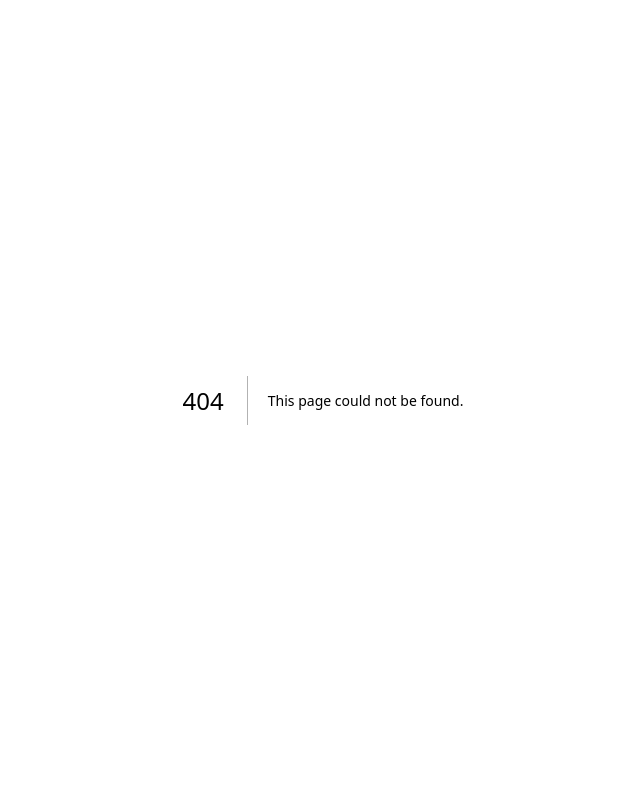
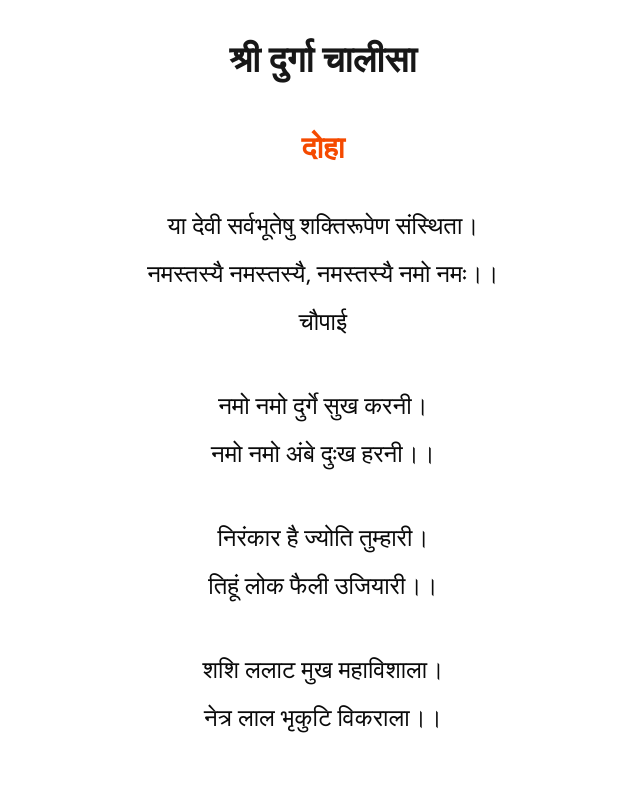
Before and after one commit to niikkhilsharma/hanuman-chalisa-website, a Next.js app: page /durga-chalisa in a window 1280 px wide. Before the commit this address had no page. Shown: the top 786 px of the page, without its empty margins (317-957 px from the left). Built offline with nearby package versions, Linux system fonts and the light colour scheme.

Commit message:
added durga chalisa

```diff
--- /dev/null
+++ b/app/durga-chalisa/page.tsx
@@ -0,0 +1,223 @@
+'use client'
+
+import { useState, useEffect } from 'react'
+
+export default function Home() {
+	const durgaChalisa = [
+		{
+			type: 'doha',
+			lines: ['दोहा'],
+		},
+		{
+			type: 'chaupai',
+			lines: ['या देवी सर्वभूतेषु शक्तिरूपेण संस्थिता।', 'नमस्तस्यै नमस्तस्यै, नमस्तस्यै नमो नमः।।', 'चौपाई'],
+		},
+		{
+			type: 'chaupai',
+			lines: ['नमो नमो दुर्गे सुख करनी।', 'नमो नमो अंबे दुःख हरनी।।'],
+		},
+		{
+			type: 'chaupai',
+			lines: ['निरंकार है ज्योति तुम्हारी।', 'तिहूं लोक फैली उजियारी।।'],
+		},
+		{
+			type: 'chaupai',
+			lines: ['शशि ललाट मुख महाविशाला।', 'नेत्र लाल भृकुटि विकराला।।'],
+		},
+		{
+			type: 'chaupai',
+			lines: ['रूप मातु को अधिक सुहावे।', 'दरश करत जन अति सुख पावे।।'],
+		},
+		{
+			type: 'chaupai',
+			lines: ['तुम संसार शक्ति लै कीना।', 'पालन हेतु अन्न धन दीना।।'],
+		},
+		{
+			type: 'chaupai',
+			lines: ['अन्नपूर्णा हुई जग पाला।', 'तुम ही आदि सुन्दरी बाला।।'],
+		},
+		{
+			type: 'chaupai',
+			lines: ['प्रलयकाल सब नाशन हारी।', 'तुम गौरी शिवशंकर प्यारी।।'],
+		},
+		{
+			type: 'chaupai',
+			lines: ['शिव योगी तुम्हरे गुण गावें।', 'ब्रह्मा विष्णु तुम्हें नित ध्यावें।।'],
+		},
+		{
+			type: 'chaupai',
+			lines: ['रूप सरस्वती को तुम धारा।', 'दे सुबुद्धि ऋषि मुनिन उबारा।।'],
+		},
+		{
+			type: 'chaupai',
+			lines: ['धरयो रूप नरसिंह को अम्बा।', 'परगट भई फाड़कर खम्बा।।'],
+		},
+		{
+			type: 'chaupai',
+			lines: ['रक्षा करि प्रह्लाद बचायो।', 'हिरण्याक्ष को स्वर्ग पठायो।।'],
+		},
+		{
+			type: 'chaupai',
+			lines: ['लक्ष्मी रूप धरो जग माहीं।', 'श्री नारायण अंग समाहीं।।'],
+		},
+		{
+			type: 'chaupai',
+			lines: ['क्षीरसिन्धु में करत विलासा।', 'दयासिन्धु दीजै मन आसा।।'],
+		},
+		{
+			type: 'chaupai',
+			lines: ['हिंगलाज में तुम्हीं भवानी।', 'महिमा अमित न जात बखानी।।'],
+		},
+		{
+			type: 'chaupai',
+			lines: ['मातंगी धूमावति माता।', 'भुवनेश्वरी बगला सुख दाता।।'],
+		},
+		{
+			type: 'chaupai',
+			lines: ['श्री भैरवी तारा जग तारिणी।', 'छिन्न भाल भव दुःख निवारिणी।।'],
+		},
+		{
+			type: 'chaupai',
+			lines: ['केहरि वाहन सोहे भवानी।', 'लांगुर वीर चलत अगवानी।।'],
+		},
+		{
+			type: 'chaupai',
+			lines: ['कर में खप्पर खड्ग विराजै।', 'जाको देख काल डर भाजै।।'],
+		},
+		{
+			type: 'chaupai',
+			lines: ['सोहै अस्त्र और त्रिशूला।', 'जाते उठत शत्रु हिय शूला।।'],
+		},
+		{
+			type: 'chaupai',
+			lines: ['नगरकोट में तुम्हीं विराजत।', 'तिहुंलोक में डंका बाजत।।'],
+		},
+		{
+			type: 'chaupai',
+			lines: ['शुंभ निशुंभ दानव तुम मारे।', 'रक्तबीज शंखन संहारे।।'],
+		},
+		{
+			type: 'chaupai',
+			lines: ['महिषासुर नृप अति अभिमानी।', 'जेहि अघ भार मही अकुलानी।।'],
+		},
+		{
+			type: 'chaupai',
+			lines: ['रूप कराल कालिका धारा।', 'सेन सहित तुम तिहि संहारा।।'],
+		},
+		{
+			type: 'chaupai',
+			lines: ['परी गाढ़ संतन पर जब जब।', 'भई सहाय मातु तुम तब तब।।'],
+		},
+		{
+			type: 'chaupai',
+			lines: ['अमरपुरी अरु बासव लोका।', 'तव महिमा सब रहें अशोका।।'],
+		},
+		{
+			type: 'chaupai',
+			lines: ['ज्वाला में है ज्योति तुम्हारी।', 'तुम्हें सदा पूजें नर-नारी।।'],
+		},
+		{
+			type: 'chaupai',
+			lines: ['प्रेम भक्ति से जो यश गावें।', 'दुःख दारिद्र निकट नहिं आवें।।'],
+		},
+		{
+			type: 'chaupai',
+			lines: ['ध्यावे तुम्हें जो नर मन लाई।', 'जन्म-मरण ताकौ छुटि जाई।।'],
+		},
+		{
+			type: 'chaupai',
+			lines: ['जोगी सुर मुनि कहत पुकारी।', 'योग न हो बिन शक्ति तुम्हारी।।'],
+		},
+		{
+			type: 'chaupai',
+			lines: ['शंकर आचारज तप कीनो।', 'काम क्रोध जीति सब लीनो।।'],
+		},
+		{
+			type: 'chaupai',
+			lines: ['निशिदिन ध्यान धरो शंकर को।', 'काहु काल नहिं सुमिरो तुमको।।'],
+		},
+		{
+			type: 'chaupai',
+			lines: ['शक्ति रूप का मरम न पायो।', 'शक्ति गई तब मन पछितायो।।'],
+		},
+		{
+			type: 'chaupai',
+			lines: ['शरणागत हुई कीर्ति बखानी।', 'जय जय जय जगदम्ब भवानी।।'],
+		},
+		{
+			type: 'chaupai',
+			lines: ['भई प्रसन्न आदि जगदम्बा।', 'दई शक्ति नहिं कीन विलम्बा।।'],
+		},
+		{
+			type: 'chaupai',
+			lines: ['मोको मातु कष्ट अति घेरो।', 'तुम बिन कौन हरै दुःख मेरो।।'],
+		},
+		{
+			type: 'chaupai',
+			lines: ['आशा तृष्णा निपट सतावें।', 'मोह मदादिक सब बिनसावें।।'],
+		},
+		{
+			type: 'chaupai',
+			lines: ['शत्रु नाश कीजै महारानी।', 'सुमिरौं एक चित तुम्हें भवानी।।'],
+		},
+		{
+			type: 'chaupai',
+			lines: ['करो कृपा हे मातु दयाला।', 'ऋद्धि-सिद्धि दै करहु निहाला।।'],
+		},
+		{
+			type: 'chaupai',
+			lines: ['जब लगि जिऊं दया फल पाऊं।', 'तुम्हरो यश मैं सदा सुनाऊं।।'],
+		},
+		{
+			type: 'chaupai',
+			lines: ['दुर्गा चालीसा जो कोई गावै।', 'सब सुख भोग परमपद पावै।।'],
+		},
+		{
+			type: 'chaupai',
+			lines: ['देवीदास शरण निज जानी।', 'करहु कृपा जगदम्ब भवानी।।'],
+		},
+		{
+			type: 'doha',
+			lines: ['दोहा'],
+		},
+		{
+			type: 'chaupai',
+			lines: ['शरणागत रक्षा कर, भक्त रहे निःशंक।', 'मैं आया तेरी शरण में, मातु लीजिए अंक।।'],
+		},
+	]
+
+	const [lastReadIndex, setLastReadIndex] = useState<number | null>(null)
+
+	useEffect(() => {
+		const savedIndex = localStorage.getItem('lastReadIndex')
+		if (savedIndex) {
+			setLastReadIndex(parseInt(savedIndex))
+		}
+	}, [])
+
+	const markAsLastRead = (index: number) => {
+		setLastReadIndex(index)
+		localStorage.setItem('lastReadIndex', index.toString())
+	}
+
+	return (
+		<>
+			<div className="min-h-screen py-10">
+				<h1 className="text-4xl font-bold text-center text-primary mb-8">श्री दुर्गा चालीसा</h1>
+
+				<div className="max-w-2xl mx-auto px-4">
+					{durgaChalisa.map((item, index) => (
+						<div
+							onClick={() => markAsLastRead(index)}
+							key={index}
+							className={`p-4 rounded-xl border-2 transition ${lastReadIndex === index ? 'border-border  py-4 bg-secondary' : 'border-transparent'}`}>
+							{item.type === 'doha' ?
+								<h2 className="text-3xl font-semibold text-center text-orange-600">{item.lines[0]}</h2>
+							:	<p className="text-center leading-loose text-2xl whitespace-pre-line">{item.lines.join('\n')}</p>}
+						</div>
+					))}
+				</div>
+			</div>
+		</>
+	)
+}
--- a/app/page.tsx
+++ b/app/page.tsx
@@ -10,6 +10,14 @@ export default function Home() {
 			imageUrl: '/assets/images/prayers/hanuman-chalisa.jpg',
 			prayerUrl: '/hanuman-chalisa',
 		},
+		{
+			id: 2,
+			title: 'Durga Chalisa',
+			description: 'Lorem ipsum dolor sit amet, consectetur adipiscing elit.',
+			route: '/durga-chalisa',
+			imageUrl: '/assets/images/prayers/durga-chalisa.png',
+			prayerUrl: '/durga-chalisa',
+		},
 	]
 
 	return (
```
Also changed, not shown: public/assets/images/prayers/durga-chalisa.png (added).
